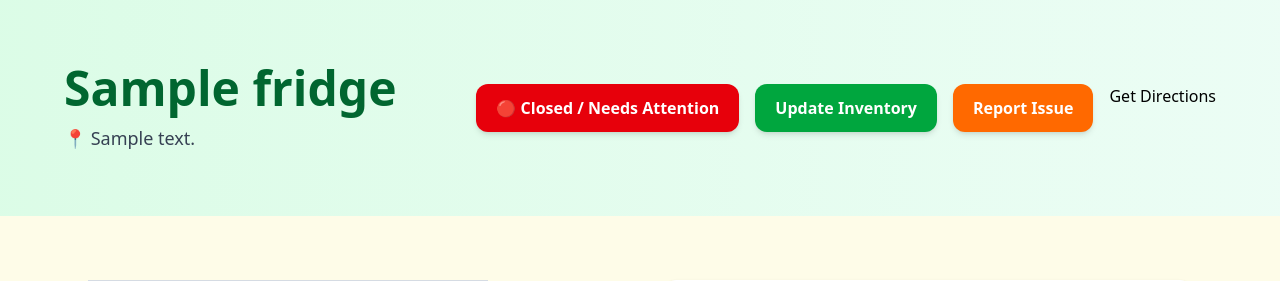
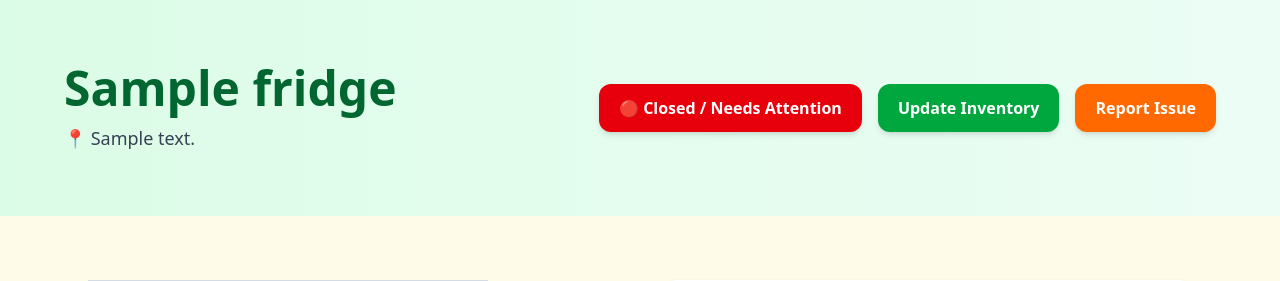
Before and after one commit to Brooklyn-STEAM/10052-Battling-Food-Insecurity-Through-a-Crowdsourced-Platform, a Flask app: template templates/fridge.html.jinja in a window 1280 px wide. Shown: the part 80-361 px from the top of the page. Run offline with Flask 3, Linux system fonts and the light colour scheme; the template is opened without the code that fills it: most values are stand-ins (such as "Sample title", 1, 10 or a date in 2020); grey boxes marked "Sample" are stand-in pictures.

Commit message:
removed_text (#70)

```diff
--- a/templates/fridge.html.jinja
+++ b/templates/fridge.html.jinja
@@ -46,9 +46,7 @@
                 class="bg-orange-500 hover:bg-orange-600 text-white font-semibold px-5 py-3 rounded-xl shadow-md transition text-center">
                 Report Issue
               </a>
-<a href="/route/{{ fridge.ID }}">
-    Get Directions
-</a>
+
         </div>
       </div>
     </div>
```
